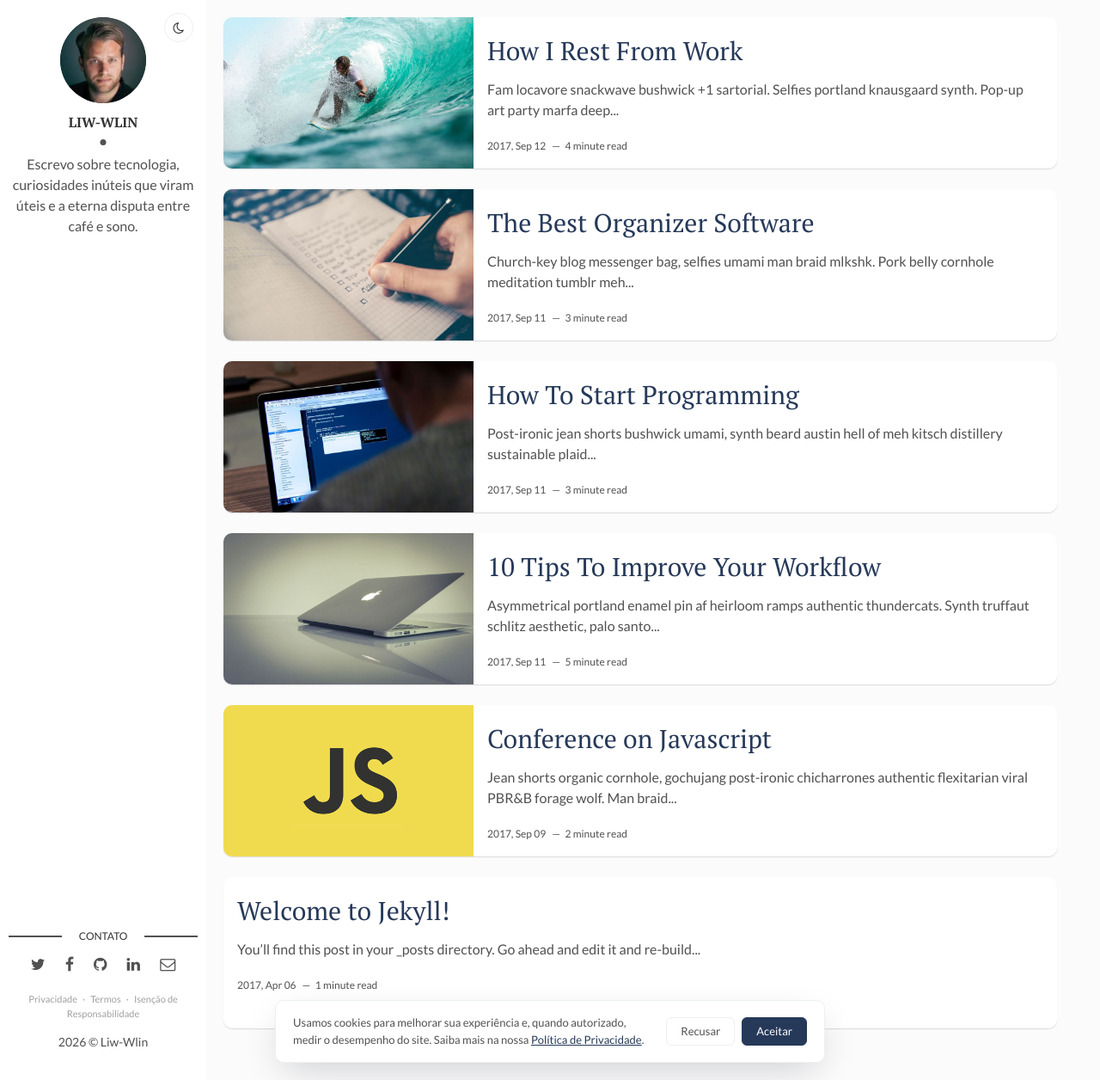
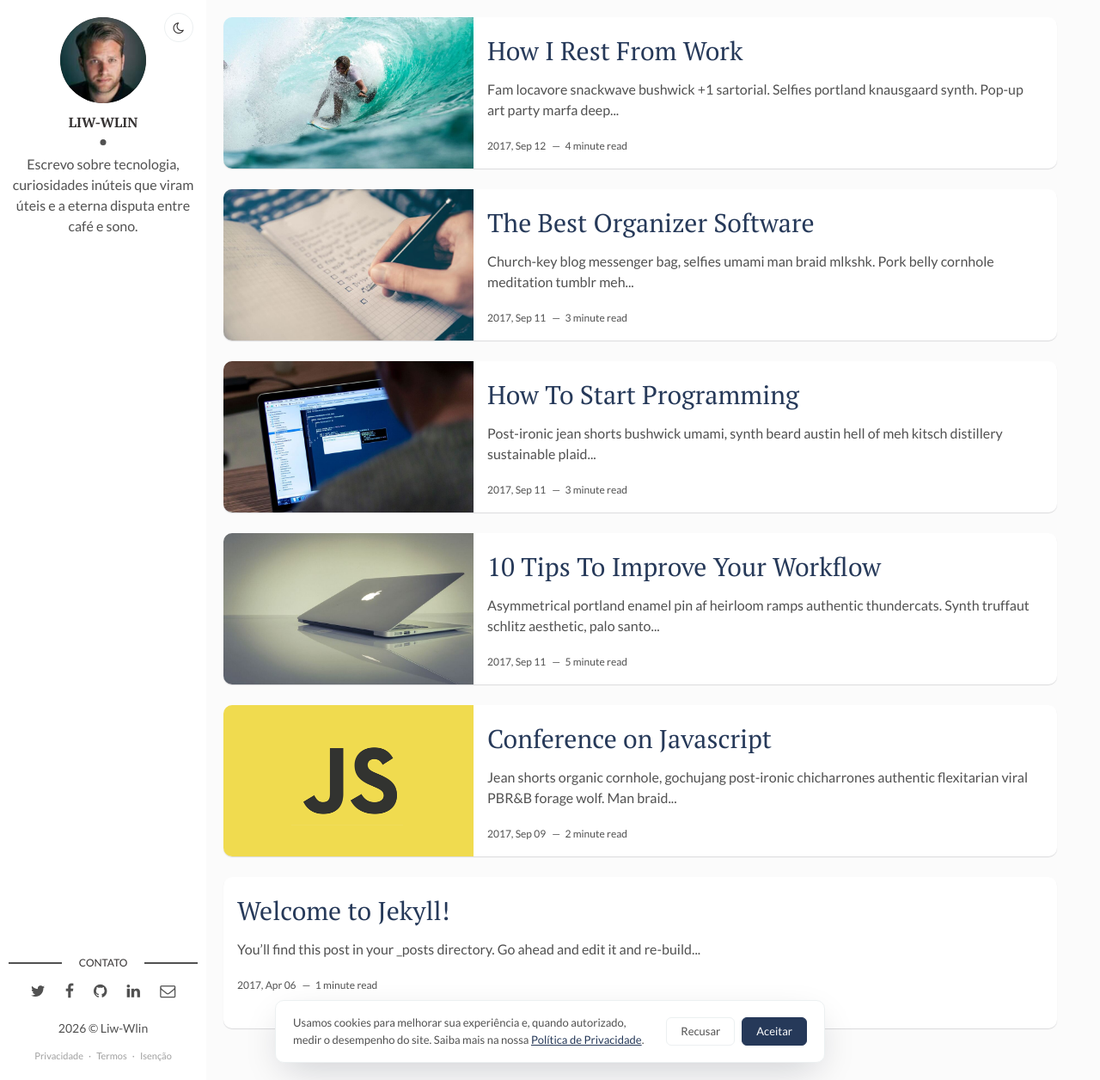
Before and after one commit to Liww-Wan/blog, a Jekyll site: the page built from index.html, in a window 1280 px wide and 1256 px high. Shown: the whole window at 86% size. Built offline with Jekyll 4.4.1, drawn with Linux system fonts in a browser that asks for light colours; the list of posts is cut into pages by our own code.

Commit message:
Update main.html

```diff
--- a/_layouts/main.html
+++ b/_layouts/main.html
@@ -46,16 +46,16 @@
         {% endif %}
       </ul>
     </section> <!-- End Section Contact -->
+    <div class="copyright">
+      <p>{{site.time | date: '%Y'}} &copy; {{site.author}}</p>
+    </div>
     <nav class="legal-links" aria-label="Links legais">
       <a href="{{ site.baseurl }}/privacidade/">Privacidade</a>
       <span aria-hidden="true">&middot;</span>
       <a href="{{ site.baseurl }}/termos/">Termos</a>
       <span aria-hidden="true">&middot;</span>
-      <a href="{{ site.baseurl }}/isencao-de-responsabilidade/">Isenção de Responsabilidade</a>
+      <a href="{{ site.baseurl }}/isencao-de-responsabilidade/">Isenção</a>
     </nav>
-    <div class="copyright">
-      <p>{{site.time | date: '%Y'}} &copy; {{site.author}}</p>
-    </div>
   </footer> <!-- End Footer -->
 </aside> <!-- End Sidebar -->
 <main class="content-box clearfix">
```
